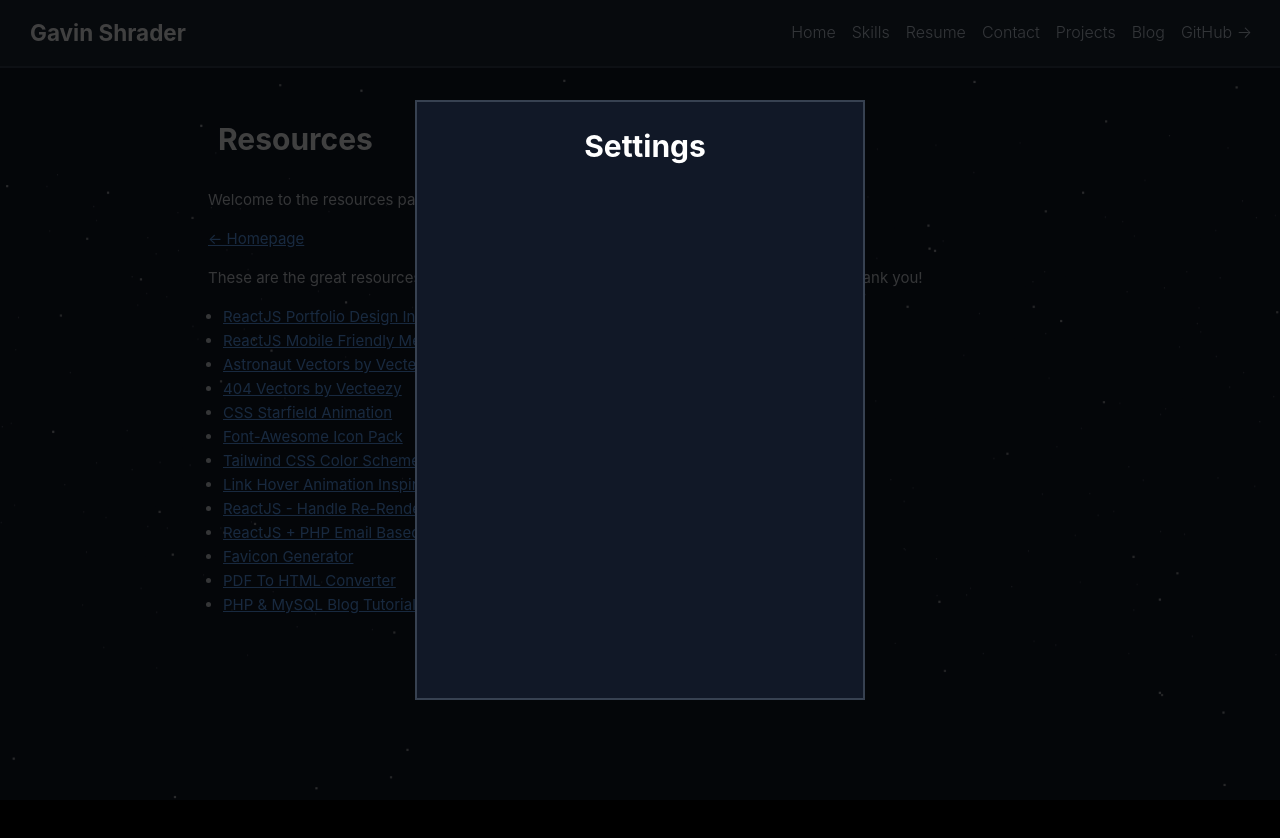
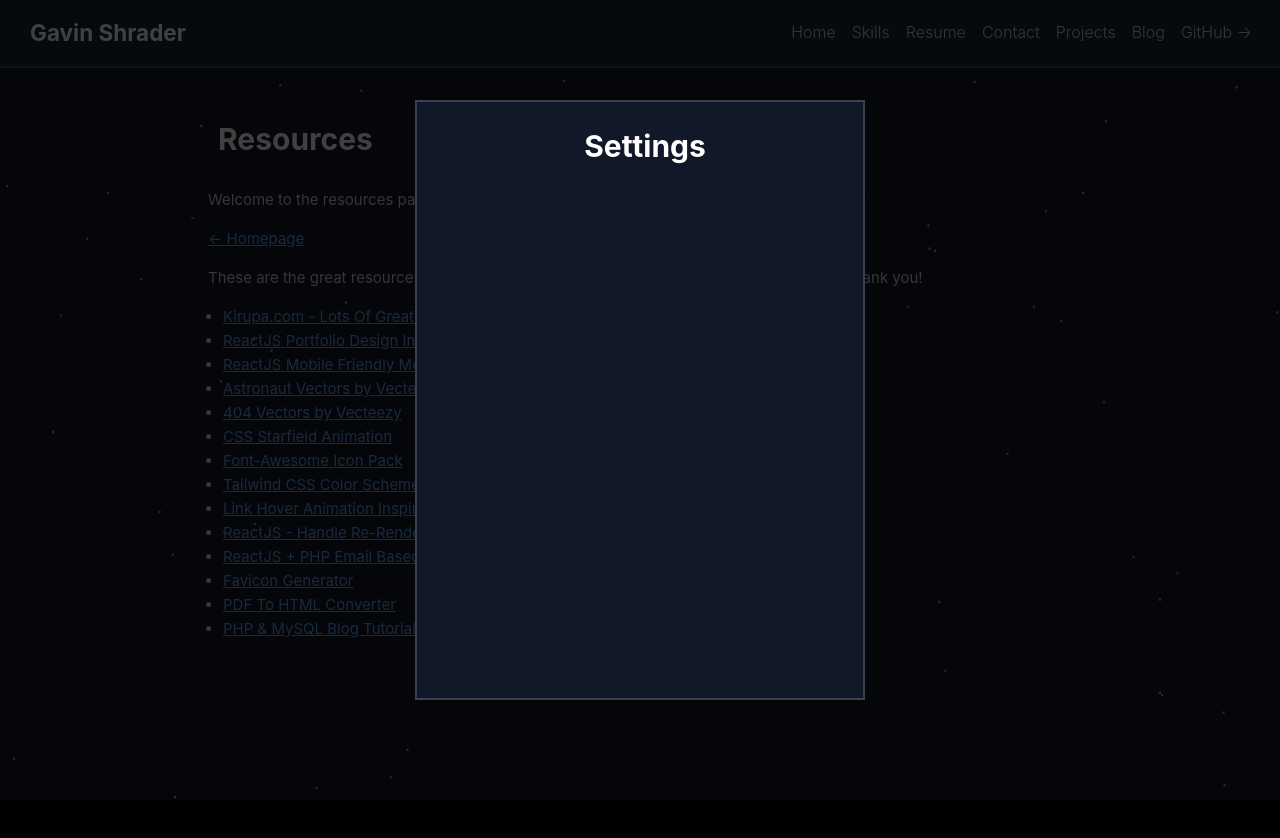
Before and after one commit to Cloudinnovates/gavinshr.com, a React (Create React App) app: page /resources in a window 1280 px wide. Both pictures are taken after a click on the button 45 px from the left and 755 px from the top of the page. Shown: the top 838 px of the page. Built offline with nearby package versions, Linux system fonts and the light colour scheme; some icons are missing.

Commit message:
Updates to theme controller styling + resources page information

```diff
--- a/src/Routes/Homepage/Resources.js
+++ b/src/Routes/Homepage/Resources.js
@@ -12,6 +12,7 @@ export default function Resources() {
 
       <p style={{ paddingTop: "15px" }}>These are the great resources & assets that were used to assist in the creation of this site, thank you!</p>
       <ul style={{ paddingTop: "15px", paddingLeft: "15px", paddingRight: "15px" }}>
+        <li><a className="link" href="https://www.kirupa.com" target="_blank" rel="noopener noreferrer">Kirupa.com - Lots Of Great Tutorials</a></li>
         <li><a className="link" href="https://www.freecodecamp.org/news/build-portfolio-website-react/" target="_blank" rel="noopener noreferrer">ReactJS Portfolio Design Inspiration + Tutorial</a></li>
         <li><a className="link" href="https://jfelix.info/blog/create-a-mobile-friendly-navigation-with-react" target="_blank" rel="noopener noreferrer">ReactJS Mobile Friendly Menu Inspiration + Tutorial</a></li>
         <li><a className="link" href="https://www.vecteezy.com/free-vector/astronaut" target="_blank" rel="noopener noreferrer">Astronaut Vectors by Vecteezy</a></li>
--- a/src/ThemeController/ThemeController.css
+++ b/src/ThemeController/ThemeController.css
@@ -119,13 +119,38 @@
   display: inline-block;
 }
 
+.selector-panel-title-group {
+  position: relative;
+}
+
+.selector-panel-title-group:after {
+  transform: scaleX(0);
+  opacity: 0;
+  display: block;
+  position: absolute;
+  right: 0;
+  left: 0;
+  margin: auto;
+  width: 100%;
+  height: 2px;
+  transition: 500ms ease;
+  background-color: white;
+  content: "";
+}
+
+.selector-panel:hover .selector-panel-title-group:after {
+    transform: scaleX(1);
+    opacity: 1;
+}
+
+
 /* Hover border animation source: https://codepen.io/mmoonn/pen/PwvraE?editors=0100 */
 .selector-panel:before {
   position: absolute;
   width: 0;
   height: 2px;
   content: "";
-  background: #fff;
+  background: white;
   top: -2px;
   left: -2px;
   transition: 100ms width ease 300ms;
@@ -137,7 +162,7 @@
   width: 2px;
   height: 0;
   content: "";
-  background: #fff;
+  background: white;
   top: -2px;
   right: -2px;
   transition: 100ms height ease 200ms;
@@ -149,7 +174,7 @@
   width: 0;
   height: 2px;
   content: "";
-  background: #fff;
+  background: white;
   bottom: -2px;
   right: -2px;
   transition: 100ms width ease 100ms;
@@ -161,7 +186,7 @@
   width: 2px;
   height: 0;
   content: "";
-  background: #fff;
+  background: white;
   bottom: -2px;
   left: -2px;
   transition: 100ms height ease 0ms;
--- a/src/ThemeController/ThemeController.js
+++ b/src/ThemeController/ThemeController.js
@@ -21,6 +21,8 @@ export default function ThemeController() {
       setBgState('theme-controller-hidden')
       setButtonState('toggle-button-shown')
       setPanelState('selector-panel-hidden')
+      document.body.style.overflowY = "scroll"
+
     };
 
     document.addEventListener("mouseup", closeDrawer)
@@ -37,15 +39,16 @@ export default function ThemeController() {
           setBgState('theme-controller-shown')
           setTimeout(function() { setButtonState('toggle-button-hidden') }, 200);
           setPanelState('selector-panel-shown')
+          document.body.style.overflowY = "hidden"
         }}>
           <i className="fa fa-cog"></i>
         </button>
 
         <div ref={selectPanelRef} className={`selector-panel ${panelState}`}>
           <div className="selector-panel-inner center">
-            <div>
+            <div className="selector-panel-title-group">
               <i className="fa fa-cog"></i>
-              <h1 style={{ display: "inline-block" }}>Settings</h1>
+              <h1>Settings</h1>
             </div>
           </div>
         </div>
```
